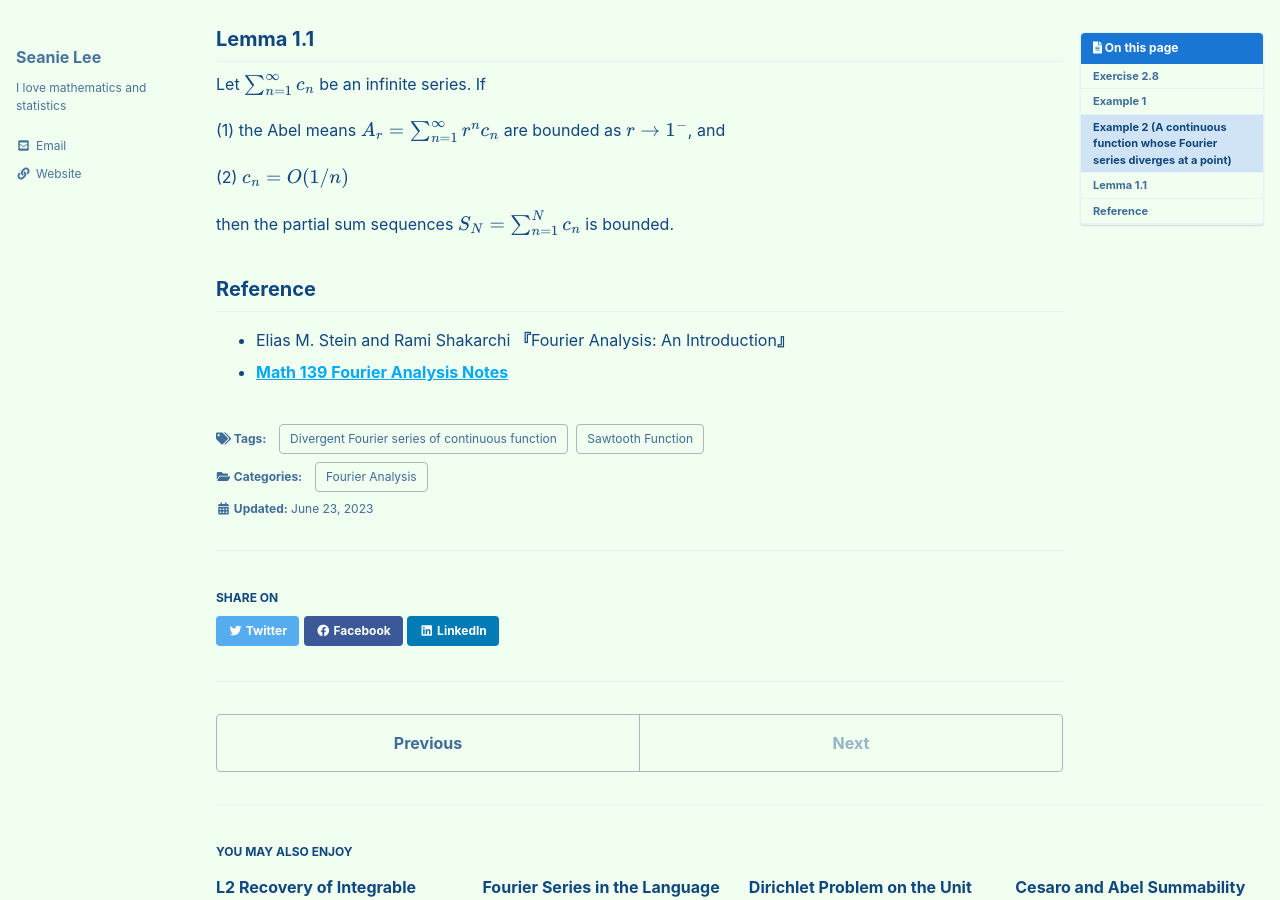
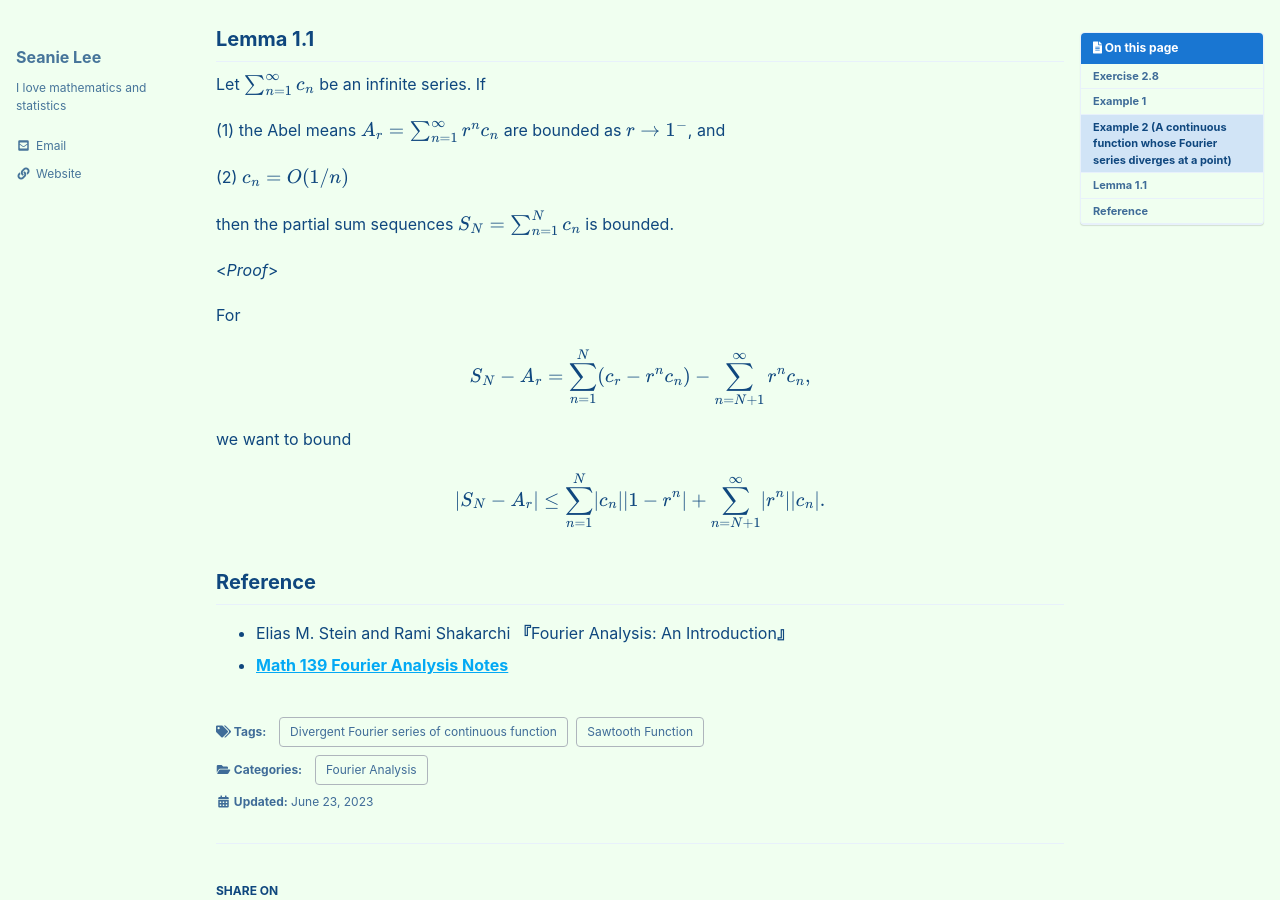
Before and after one commit to seanie12/blog, a Jekyll site: the page built from _posts/2023-06-23-divergent-fourier-seires.md, in a window 1280 px wide and 900 px high, scrolled down 2778 px. Built offline with Jekyll 4.4.1, drawn with Linux system fonts in a browser that asks for light colours; cached includes are drawn as plain includes; formulas are drawn with MathJax 3.

Commit message:
Update 2023-06-23-divergent-fourier-seires.md

```diff
--- a/_posts/2023-06-23-divergent-fourier-seires.md
+++ b/_posts/2023-06-23-divergent-fourier-seires.md
@@ -147,6 +147,25 @@ Let $\sum_{n=1}^\infty c_n$ be an infinite series. If
 
 then the partial sum sequences $S_N=\sum_{n=1}^Nc_n$ is bounded.
 
+<*Proof*>
+
+For
+
+$$
+\begin{align*}
+S_N - A_r = \sum_{n=1}^N(c_r - r^nc_n) - \sum_{n=N+1}^\infty r^n c_n,
+\end{align*}
+$$
+
+we want to bound
+
+$$
+\begin{align*}
+\lvert S_N - A_r\rvert \leq \sum_{n=1}^N \lvert c_n \rvert \lvert 1-r^n\rvert + \sum_{n=N+1}^\infty \lvert r^n \rvert \lvert c_n\rvert.
+\end{align*}
+$$
+
+
 ## Reference
 - Elias M. Stein and  Rami Shakarchi **『**Fourier Analysis: An Introduction**』**
 - **[Math 139 Fourier Analysis Notes](https://drive.google.com/file/d/1f1pp1QkF0BqqLELBrKyk69X0ofd3SjdR/view?usp=sharing)**
```
